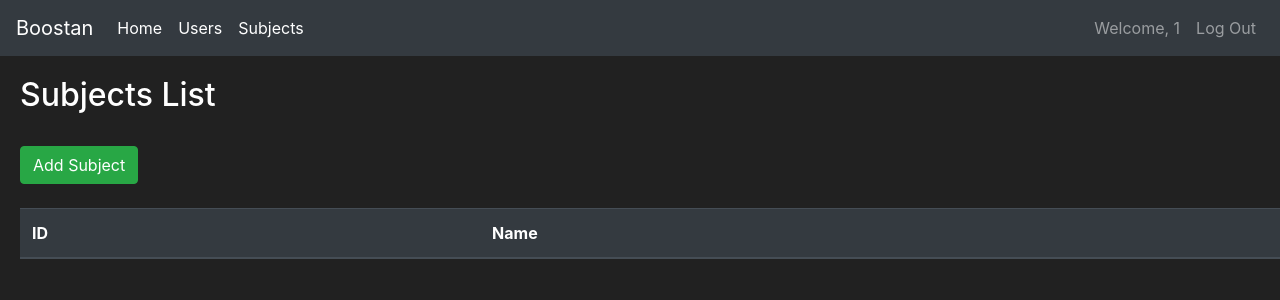
After one commit to ABGH004/Boostan, a Flask app: page /subject_list in a window 1280 px wide. The commit adds this page. Shown: the top 300 px of the page. Run offline with Flask 3, Linux system fonts and the light colour scheme; the visitor is signed in with stand-in values (Sample User, id 1); data that the repository does not hold is empty; parts of the project's set-up code (start-up, migrations or seed data) failed here and were passed over; some libraries are stand-ins or nearby versions.

Commit message:
added CRUD for subjects and restructured views

```diff
--- a/boostan/templates/base.html
+++ b/boostan/templates/base.html
@@ -22,8 +22,14 @@
           {% if session['loggedin'] %}
           <ul class="navbar-nav mr-auto">
               <li class="nav-item active">
-                  <a class="nav-link" href={{url_for('user_detail')}}>Home <span class="sr-only">(current)</span></a>
+                  <a class="nav-link" href={{url_for('admin_user_home')}}>Home <span class="sr-only">(current)</span></a>
               </li>
+              <li class="nav-item active">
+                <a class="nav-link" href={{url_for('user_list')}}>Users</a>
+            </li>
+            <li class="nav-item active">
+                <a class="nav-link" href={{url_for('subject_list')}}>Subjects</a>
+            </li>
           </ul>
 
           <ul class="navbar-nav">
--- /dev/null
+++ b/boostan/templates/subject_list.html
@@ -0,0 +1,179 @@
+{% extends "base.html" %}
+{% block title %}
+    {{session['username']}}'s page
+{% endblock %}
+{%block content%}
+<div style="margin-top:20px; margin-left:20px">
+
+    <h2>Subjects List</h2>
+    <br>
+    <button type="button" class="btn btn-success  pull-right" data-toggle="modal" data-target="#myModal">Add Subject</button>
+    <br>
+    <br>
+    <table class="table table-hover table-dark">
+        <thead>
+            <tr>
+            <th scope="col">ID</th>
+            <th scope="col">Name</th>
+            </tr>
+        </thead>
+        <tbody>
+            <!-- Your rows inside the table HERE: -->
+            {% for subject in subjects %}
+            <tr>
+            <td>{{ subject.ID }}</td>
+            <td><a href={{url_for('subject_detail', id=subject.ID)}}>{{ subject.name }}</td>
+            <td>
+                <a href="{{url_for('subject_update', id=subject.ID)}}" class="btn btn-warning btn-xs" data-toggle="modal" data-target="#modaledit{{subject.ID}}">Edit</a>
+                <a href="{{url_for('subject_delete', id=subject.ID)}}" class="btn btn-danger btn-xs" onclick="return confirm('Are You Sure For Delete?')">Delete</a>
+
+            </td>
+            </tr>
+            <div id="modaledit{{subject.ID}}" class="modal fade" role="dialog">
+
+
+                <div class="modal-dialog">
+
+
+                   <div class="modal-content">
+
+
+                      <div class="modal-header">
+
+
+                        <h4 class="modal-title">Update Information</h4>
+
+                         <button type="button" class="close" data-dismiss="modal">&times;</button>
+
+
+
+
+                      </div>
+
+
+                      <div class="modal-body">
+
+
+                         <form action="{{ url_for('subject_update') }}" method="POST">
+
+
+                            <div class="form-group">
+
+
+                               <label>Name:</label>
+                                <input type="hidden"  name="id" value="{{subject.ID}}">
+
+                               <input type="text" class="form-control" name="name" value="{{subject.name}}">
+
+
+                            </div>
+
+                            <div class="form-group">
+
+
+                               <button class="btn btn-primary" type="submit">Update</button>
+
+
+                            </div>
+
+
+                         </form>
+
+
+                      </div>
+
+
+                      <div class="modal-footer">
+
+
+                         <button type="button" class="btn btn-default" data-dismiss="modal">Close</button>
+
+
+                      </div>
+
+
+                   </div>
+
+
+                </div>
+
+
+             </div>
+            {% endfor %}
+        </tbody>
+    </table>
+    <div id="myModal" class="modal fade" role="dialog">
+
+
+        <div class="modal-dialog">
+
+
+           <div class="modal-content">
+
+
+              <div class="modal-header">
+
+                <h4 class="modal-title">Insert your subject</h4>
+
+                 <button type="button" class="close" data-dismiss="modal">&times;</button>
+
+
+
+
+              </div>
+
+
+              <div class="modal-body">
+
+
+                 <form action="{{ url_for('subject_insert') }}" method="POST">
+
+
+                    <div class="form-group">
+
+
+                       <label>Name:</label>
+                       <input type="text" class="form-control" name="name" required="1">
+
+
+                    </div>
+
+                    <div class="form-group">
+
+
+                       <button class="btn btn-primary" type="submit">Add Subject</button>
+
+
+                    </div>
+
+
+                 </form>
+
+
+              </div>
+
+
+              <div class="modal-footer">
+
+
+                 <button type="button" class="btn btn-default" data-dismiss="modal">Close</button>
+
+
+              </div>
+
+
+           </div>
+
+
+        </div>
+
+
+     </div>
+
+</div>
+<style>
+    .modal-content {
+      background-color: #212121
+    }
+  </style>
+{% endblock %}
--- /dev/null
+++ b/boostan/templates/user_home.html
@@ -0,0 +1 @@
+{%extends "base.html"%}
--- a/boostan/view.py
+++ b/boostan/view.py
@@ -1,6 +1,6 @@
-from flask import render_template, flash, redirect, url_for, session
+from flask import render_template, flash, redirect, url_for, session, request
 from boostan import app, db
-from boostan.forms import RegisterForm, LoginForm
+from boostan.forms import RegisterForm, LoginForm, SubjectInsertForm
 from MySQLdb import cursors
 import hashlib
 
@@ -16,21 +16,108 @@ def hashed_password(password):
 @app.route("/home")
 def home_page():
     if "loggedin" in session:
-        return redirect(url_for("user_detail"))
+        return redirect(url_for("admin_user_home"))
     return render_template("home.html")
+
+
+@app.route("/admin_home")
+def admin_user_home():
+    if not "loggedin" in session:
+        return redirect(url_for("login_page"))
+    return render_template("user_home.html")
+
+
+@app.route("/subject_list")
+def subject_list():
+    if not "loggedin" in session:
+        return redirect(url_for("login_page"))
+
+    cur = db.connection.cursor(cursors.DictCursor)
+    cur.execute("SELECT * FROM subject ORDER BY ID")
+    subjects = cur.fetchall()
+    cur.close()
+    return render_template("subject_list.html", subjects=subjects)
+
+
+@app.route("/subject_detail")
+def subject_detail():
+    if not "loggedin" in session:
+        return redirect(url_for("login_page"))
+
+    id = request.args.get("id")
+    if id:
+        cur = db.connection.cursor(cursors.DictCursor)
+        cur.execute(f"SELECT name FROM subject where ID={id}")
+        subject = cur.fetchone()
+        cur.close()
+        if subject:
+            return render_template("subject_detail.html", id=id, subject=subject)
+        flash("this subject doesn't exist!", category="danger")
+        return redirect(url_for("subject_list"))
+
+
+@app.route("/user_list")
+def user_list():
+    if not "loggedin" in session:
+        return redirect(url_for("login_page"))
 
 
 @app.route("/user_detail")
 def user_detail():
-    if "loggedin" in session:
-        return render_template("user_detail.html")
-    return redirect(url_for("login_page"))
+    if not "loggedin" in session:
+        return redirect(url_for("login_page"))
+
+
+@app.route("/subjects/insert", methods=["POST"])
+def subject_insert():
+    if request.method == "POST":
+
+        name = request.form["name"]
+        cur = db.connection.cursor(cursors.DictCursor)
+        cur.execute(f"SELECT * FROM subject WHERE name='{name}'")
+        if cur.fetchone():
+            cur.close()
+            flash("this subject already exist", category="danger")
+            return redirect(url_for("admin_user_home"))
+        cur.execute(f"INSERT INTO subject (name) VALUES ('{name}')")
+        db.connection.commit()
+        flash("Data Inserted Successfully", category="success")
+        return redirect(url_for("admin_user_home"))
+
+
+@app.route("/subjects/update", methods=["POST"])
+def subject_update():
+    if request.method == "POST":
+        id = request.form["id"]
+        name = request.form["name"]
+        cur = db.connection.cursor(cursors.DictCursor)
+        cur.execute(f"SELECT * FROM subject WHERE name='{name}'")
+        if cur.fetchone():
+            cur.close()
+            flash("this subject already exist", category="danger")
+            return redirect(url_for("admin_user_home"))
+
+        cur.execute(f"UPDATE subject SET name='{name}' WHERE id={id}")
+        db.connection.commit()
+        flash("Data Updated Successfully", category="success")
+        return redirect(url_for("admin_user_home"))
+
+
+@app.route("/subjects/delete", methods=["GET"])
+def subject_delete():
+    id = request.args.get("id")
+    cur = db.connection.cursor()
+    cur.execute(f"DELETE FROM subject WHERE id={id}")
+    db.connection.commit()
+
+    flash("Record Has Been Deleted Successfully")
+    return redirect(url_for("admin_user_home"))
 
 
 @app.route("/register", methods=["GET", "POST"])
 def signup_page():
     if "loggedin" in session:
-        return redirect(url_for("user_detail"))
+        return redirect(url_for("admin_user_home"))
     form = RegisterForm()
     if form.validate_on_submit():
         password = hashed_password(form.password1.data)
@@ -53,7 +140,7 @@ def signup_page():
             f"Account created successfully! You are now logged in as {form.username.data}",
             category="success",
         )
-        return redirect(url_for("user_detail"))
+        return redirect(url_for("admin_user_home"))
     if form.errors != {}:
         for err_msg in form.errors.values():
             flash(
@@ -66,7 +153,7 @@ def signup_page():
 @app.route("/login", methods=["GET", "POST"])
 def login_page():
     if "loggedin" in session:
-        return redirect(url_for("user_detail"))
+        return redirect(url_for("admin_user_home"))
     form = LoginForm()
     if form.validate_on_submit():
         password = hashed_password(form.password.data)
@@ -85,7 +172,7 @@ def login_page():
                 f"Success! You are logged in as: {user['username']}",
                 category="success",
             )
-            return redirect(url_for("user_detail"))
+            return redirect(url_for("admin_user_home"))
         else:
             flash(
                 "Username and password are not match! Please try again",
```
Also changed, not shown: boostan/templates/subject_detail.html (added, +93 -0 lines), boostan/templates/user_detail.html (deleted, +0 -8 lines).
